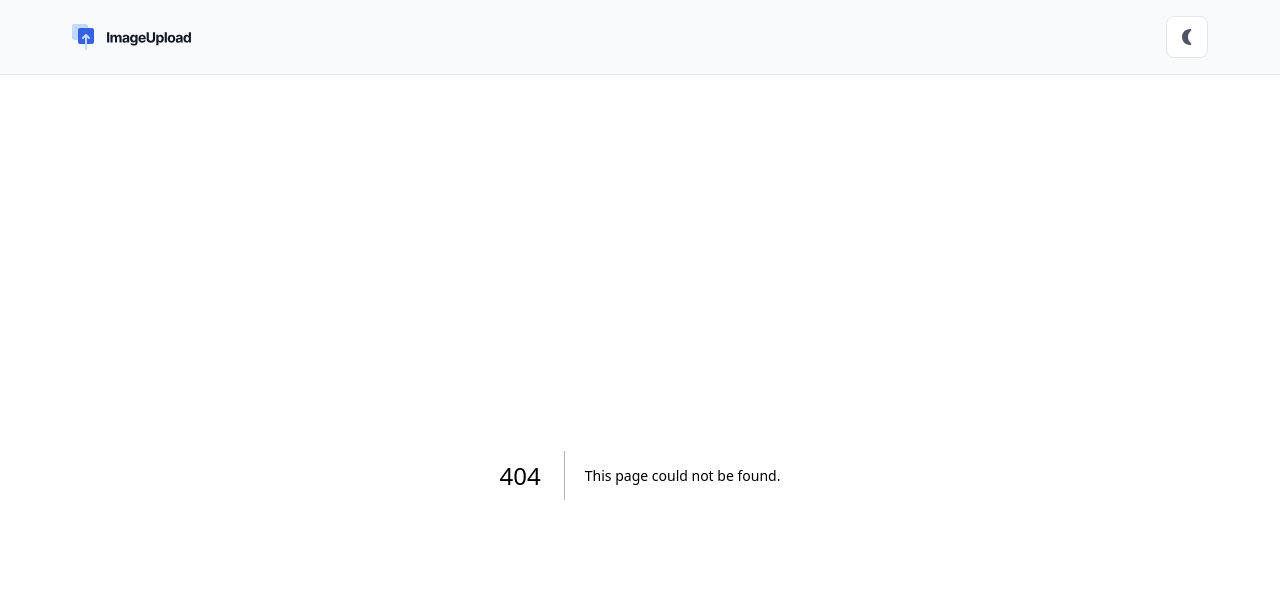
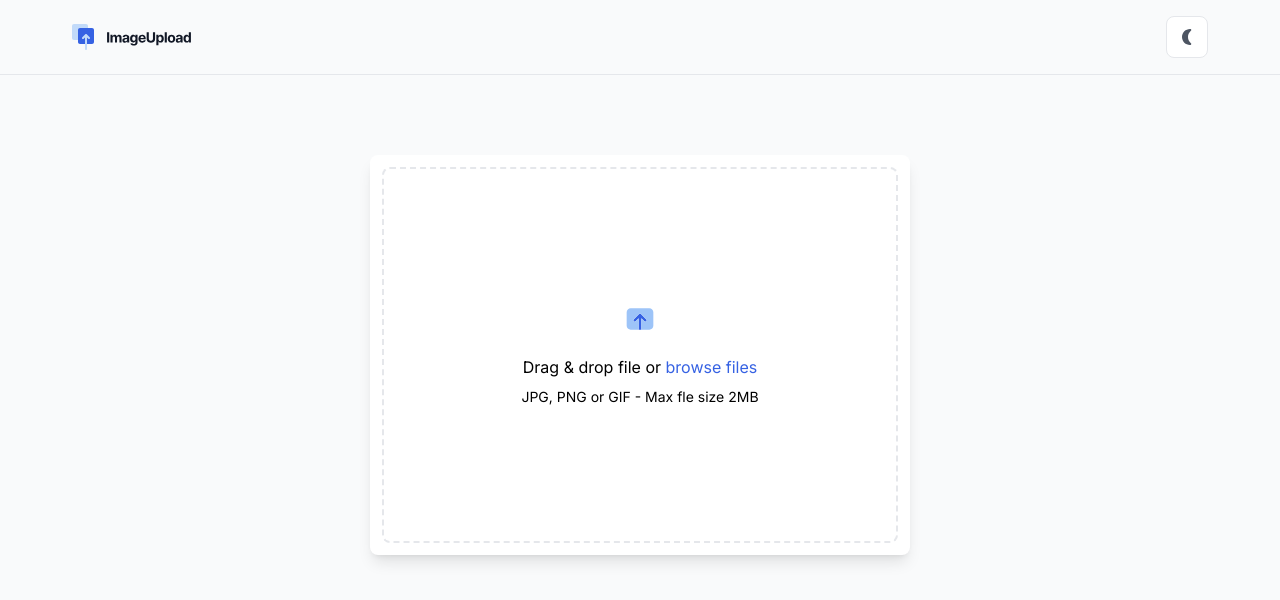
Before and after one commit to EdiedRamos/image-upload, a Next.js app: page /uploader in a window 1280 px wide. Before the commit this address had no page. Shown: the top 600 px of the page. Built offline with nearby package versions, Linux system fonts and the light colour scheme.

Commit message:
feat: implement uploader component

```diff
--- a/src/app/layout.tsx
+++ b/src/app/layout.tsx
@@ -18,7 +18,9 @@ export default function RootLayout({
 }>) {
   return (
     <html id="root-tag" lang="en">
-      <body className={inter.className}>
+      <body
+        className={`bg-cc-ghost-white dark:bg-cc-eerie-black ${inter.className}`}
+      >
         <Header />
         <main>{children}</main>
       </body>
--- a/src/app/page.tsx
+++ b/src/app/page.tsx
@@ -1,5 +1,5 @@
 import type { Metadata } from "next";
-import React from "react";
+import { redirect } from "next/navigation";
 
 export const metadata: Metadata = {
   title: "Image Upload",
@@ -7,7 +7,7 @@ export const metadata: Metadata = {
 };
 
 const Main = () => {
-  return <div>page</div>;
+  redirect("/uploader");
 };
 
 export default Main;
--- /dev/null
+++ b/src/app/uploader/page.tsx
@@ -0,0 +1,15 @@
+import type { Metadata } from "next";
+import { Uploader } from "@/uploader";
+
+export const metadata: Metadata = {
+  title: "Upload your image",
+  description: "Uploader image",
+};
+
+export default function UploaderPage() {
+  return (
+    <div className="flex justify-center mt-20">
+      <Uploader />
+    </div>
+  );
+}
--- a/src/layout/Header.tsx
+++ b/src/layout/Header.tsx
@@ -3,7 +3,7 @@ import { ThemeToggle } from "@/components";
 
 export const Header = () => {
   return (
-    <header className="bg-cc-ghost-white dark:bg-cc-midnight-blue  flex flex-wrap items-center justify-between px-4 sm:px-5 md:px-[72px] py-4 border-b-[1px]">
+    <header className="dark:border-b-cc-outer-space-light  flex flex-wrap items-center justify-between px-4 sm:px-5 md:px-[72px] py-4 border-b-[1px]">
       <Logo className="text-cc-eerie-black dark:text-cc-ghost-white" />
       <ThemeToggle />
     </header>
--- /dev/null
+++ b/src/uploader/Uploader.tsx
@@ -0,0 +1,21 @@
+import { Exit } from "@/images";
+import React from "react";
+
+export const Uploader = () => {
+  return (
+    <div className="w-[540px] h-[400px] p-3 bg-cc-white dark:bg-cc-midnight-blue rounded-lg shadow-lg">
+      <div className="border-2 dark:border-cc-outer-space-light border-dashed h-full rounded-lg flex justify-center items-center flex-col gap-5">
+        <Exit />
+        <div className="text-center">
+          <p className="dark:text-cc-white">
+            Drag & drop file or{" "}
+            <span className="text-cc-royal-blue">browse files</span>
+          </p>
+          <p className="mt-2 dark:text-cc-outer-space-light text-sm">
+            JPG, PNG or GIF - Max fle size 2MB
+          </p>
+        </div>
+      </div>
+    </div>
+  );
+};
--- /dev/null
+++ b/src/uploader/index.ts
@@ -0,0 +1 @@
+export * from "./Uploader";
```
